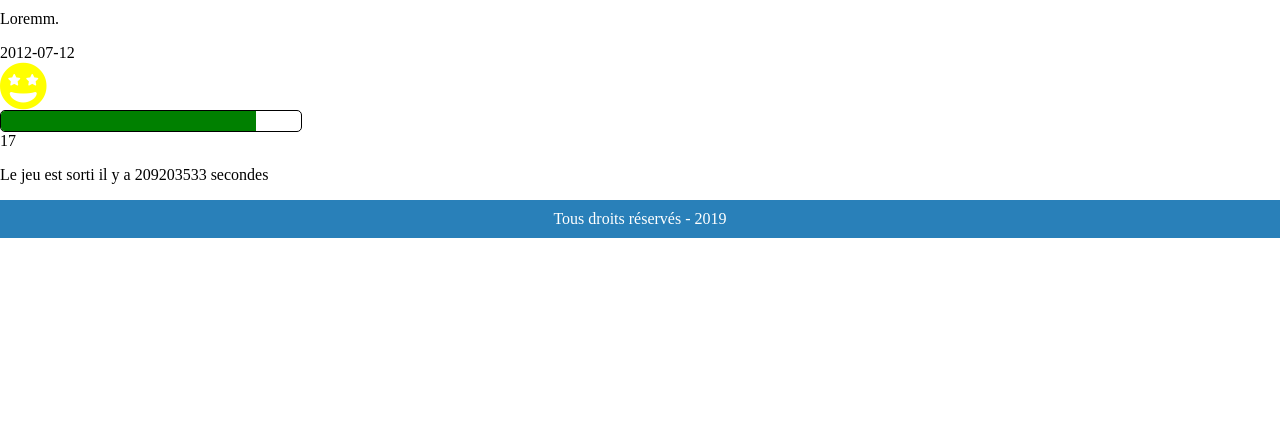
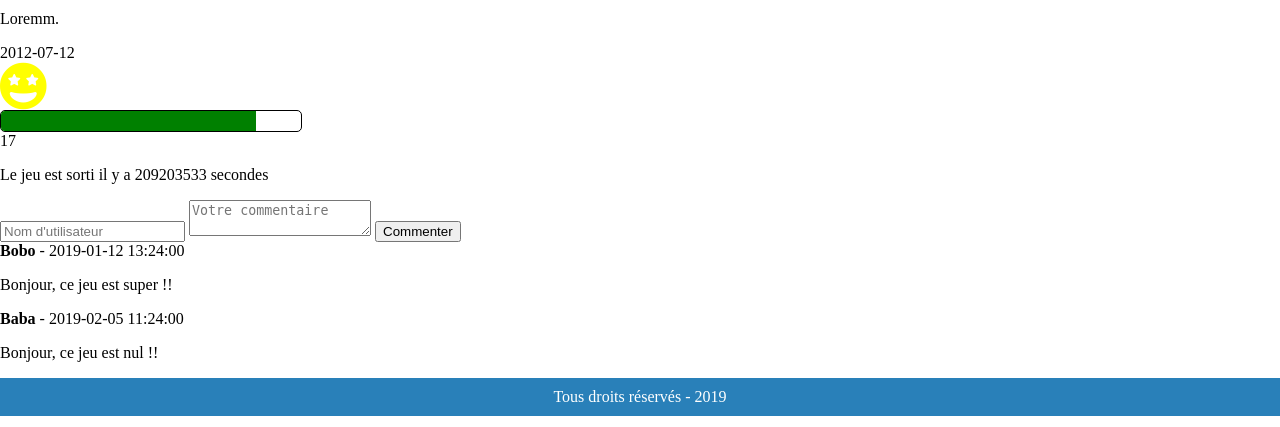
Before and after one commit to RobinStudo/gameList, a PHP site: page /show.php?id=1 in a window 1280 px wide. Shown: the part 373-800 px from the top of the page. Run offline with PHP 8.4, Linux system fonts and the light colour scheme.

Commit message:
Correction : commentaire

```diff
--- a/component/app.php
+++ b/component/app.php
@@ -74,6 +74,43 @@ $games = [
     ],
 ];
 
+$gameComments = [
+    [
+        'gameId' => 1,
+        'comments' => [
+            [
+                'id' => 1,
+                'username' => 'Bobo',
+                'message' => 'Bonjour, ce jeu est super !!',
+                'postedAt' => '2019-01-12 13:24:00',
+            ],
+            [
+                'id' => 2,
+                'username' => 'Baba',
+                'message' => 'Bonjour, ce jeu est nul !!',
+                'postedAt' => '2019-02-05 11:24:00',
+            ],
+        ]
+    ],
+    [
+        'gameId' => 3,
+        'comments' => [
+            [
+                'id' => 3,
+                'username' => 'Pipo',
+                'message' => 'Bonjour, ce jeu est moyen !!',
+                'postedAt' => '2019-01-12 13:24:00',
+            ],
+            [
+                'id' => 4,
+                'username' => 'Jean-Paul',
+                'message' => 'Bonjour, ce jeu est parfait !!',
+                'postedAt' => '2019-02-05 11:24:00',
+            ],
+        ]
+    ],
+];
+
 // $user = false;
 
 $user = array(
--- a/show.php
+++ b/show.php
@@ -9,6 +9,25 @@ if( $game === false ){
 
 $averageRate = averageRate( [ $game['pressRate'], $game['playerRate'] ] );
 $type = getGameType( $game['type'] );
+
+$comments = [];
+foreach( $gameComments as $gComment ){
+    if( $gComment['gameId'] == $game['id'] ){
+        $comments = $gComment['comments'];
+        break;
+    }
+}
+
+if( !empty( $_POST['username'] ) && !empty( $_POST['message'] ) ){
+    $comment = [
+        'id' => uniqid(),
+        'username' => htmlspecialchars( $_POST['username'] ),
+        'message' => htmlspecialchars( $_POST['message'] ),
+        'postedAt' => date('Y-m-d H:i:s'),
+    ];
+
+    $comments[] = $comment;
+}
 
 $pageTitle = $game['name'];
 
@@ -71,6 +90,23 @@ if( $spendTime ){
 </p>
 <?php } ?>
 
+<div class="coments">
+    <form method="post">
+        <input type="text" name="username" placeholder="Nom d'utilisateur">
+        <textarea name="message" placeholder="Votre commentaire"></textarea>
+        <button type="submit">Commenter</button>
+    </form>
+
+    <?php foreach( $comments as $comment ){ ?>
+        <div class="comment">
+            <strong><?php echo $comment['username']; ?></strong>
+            <span> - <?php echo $comment['postedAt']; ?></span>
+            <p><?php echo $comment['message']; ?></p>
+        </div>
+    <?php } ?>
+</div>
+
+
 <?php
 require_once './component/footer.php';
 ?>
```
